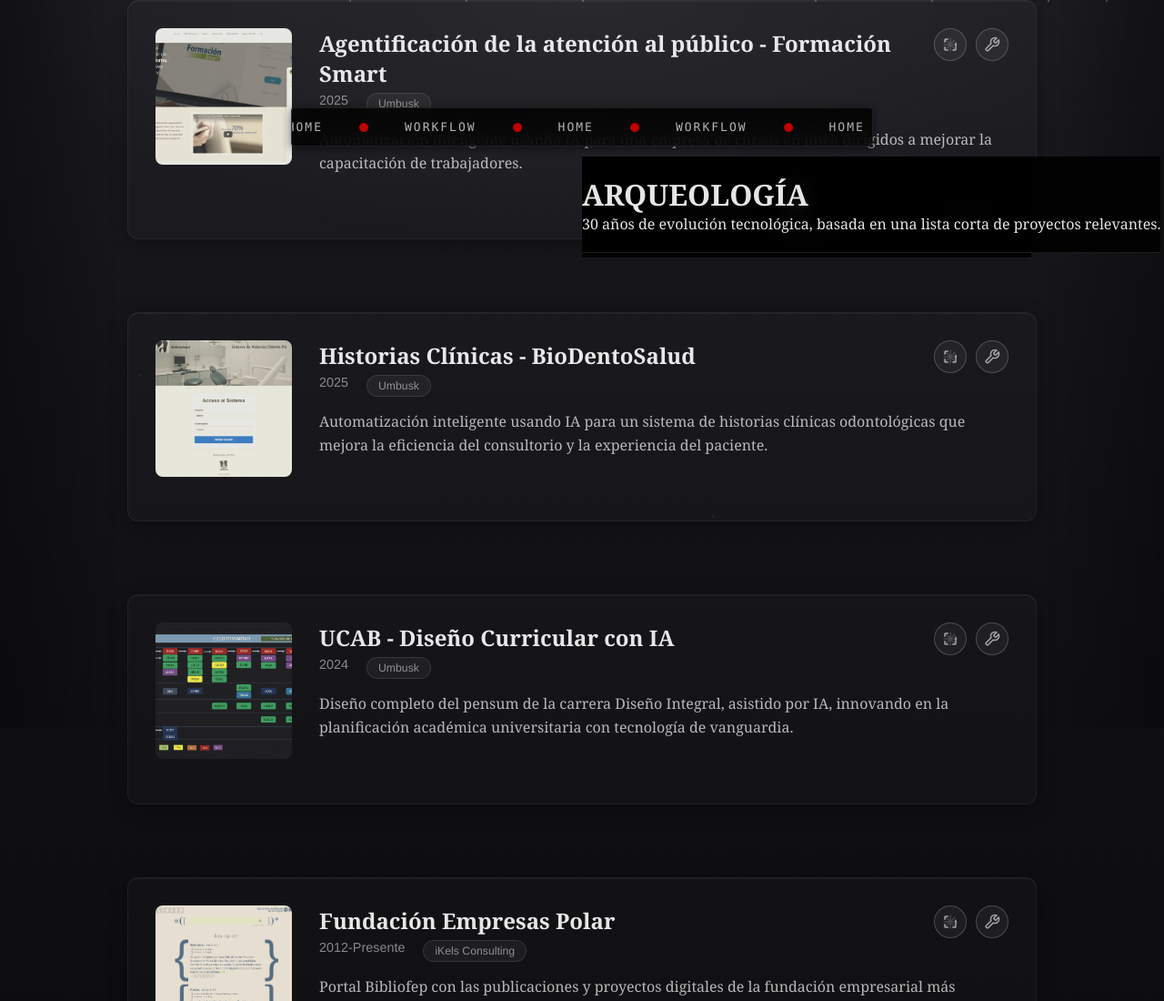
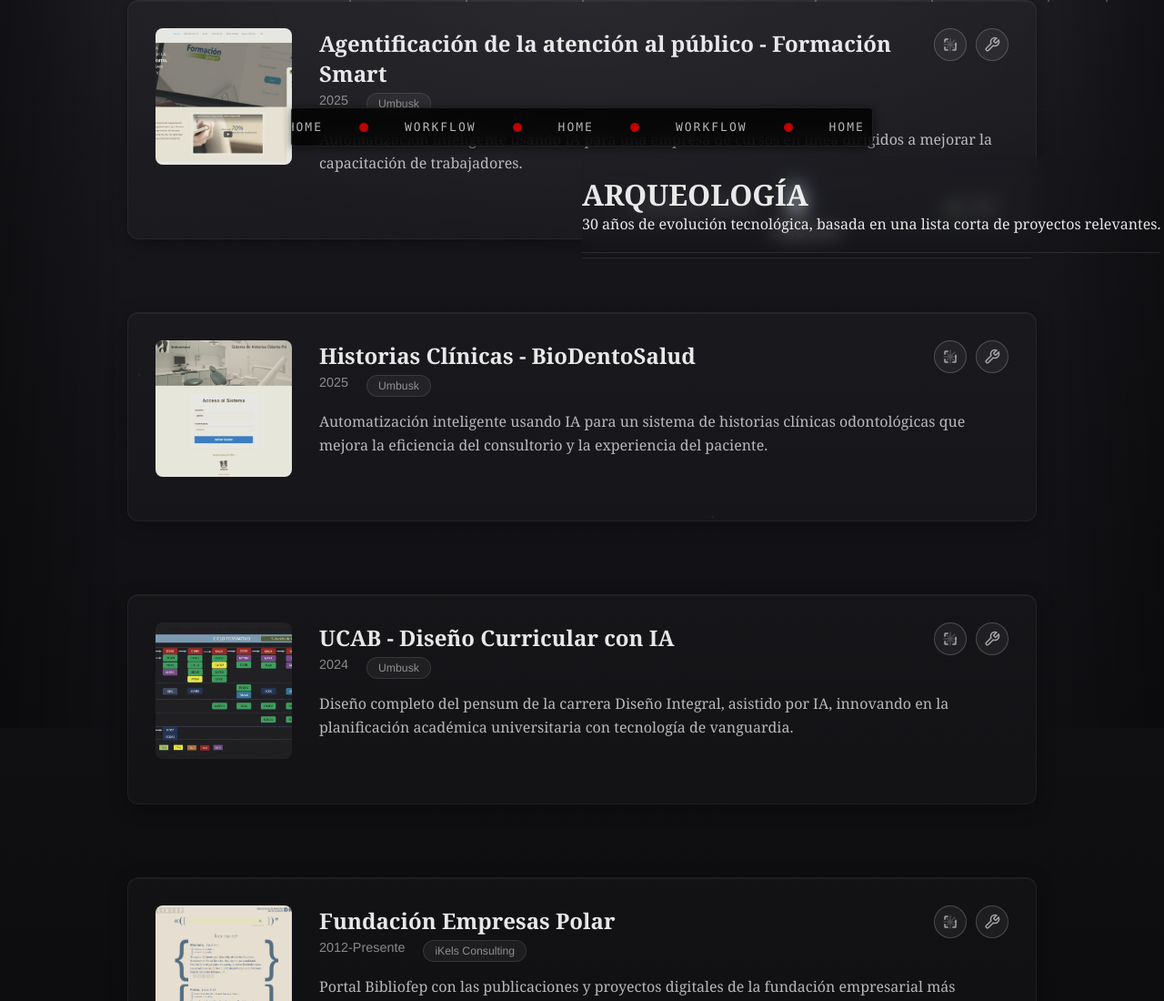
Before and after one commit to umbusk1/umbusksite, a website: page frontend/Arqueologia.html in a window 1280 px wide. Shown: the top 1100 px of the page at 91% size. Drawn offline with Linux system fonts and the light colour scheme.

Commit message:
Add files via upload

```diff
--- a/frontend/style.css
+++ b/frontend/style.css
@@ -1096,10 +1096,10 @@
 
 /* HEADER PARA ARQUEOLOGÍA Y WORKFLOW */
 .header-secondary {
+    justify-self: center;
     position: fixed;
     top: 172px;
     left: 50%;
-    background: rgba(0, 0, 0, 0.9);
     backdrop-filter: blur(10px);
     border-bottom: 1px solid rgba(255, 255, 255, 0.1);
     z-index: 1000 !important;
```
